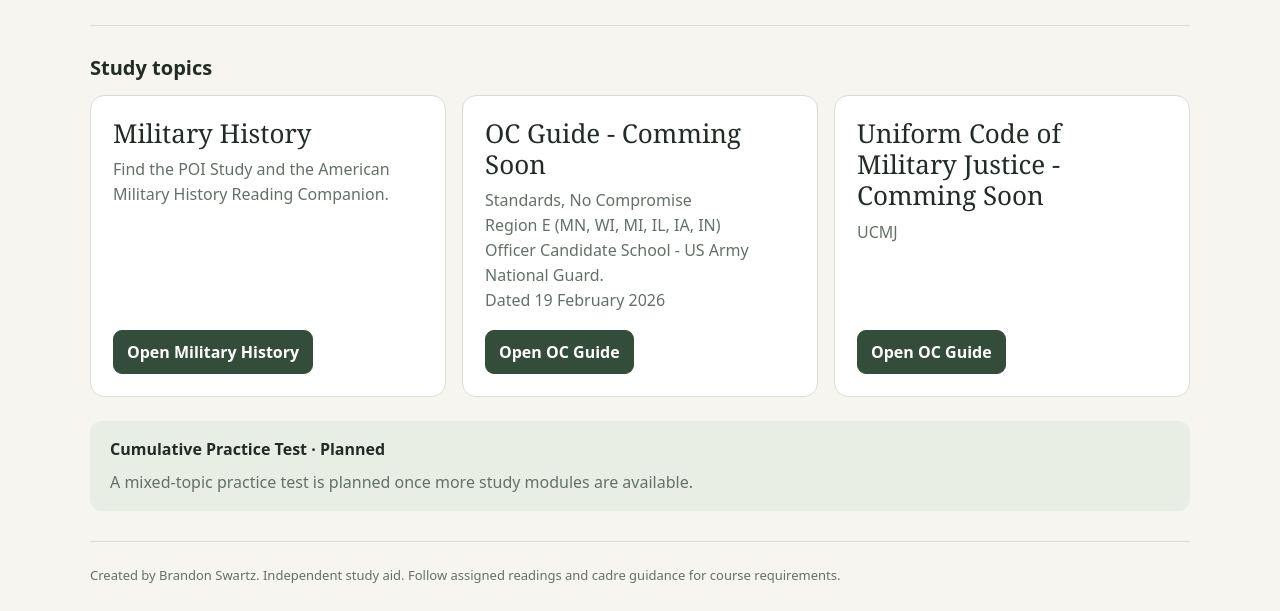
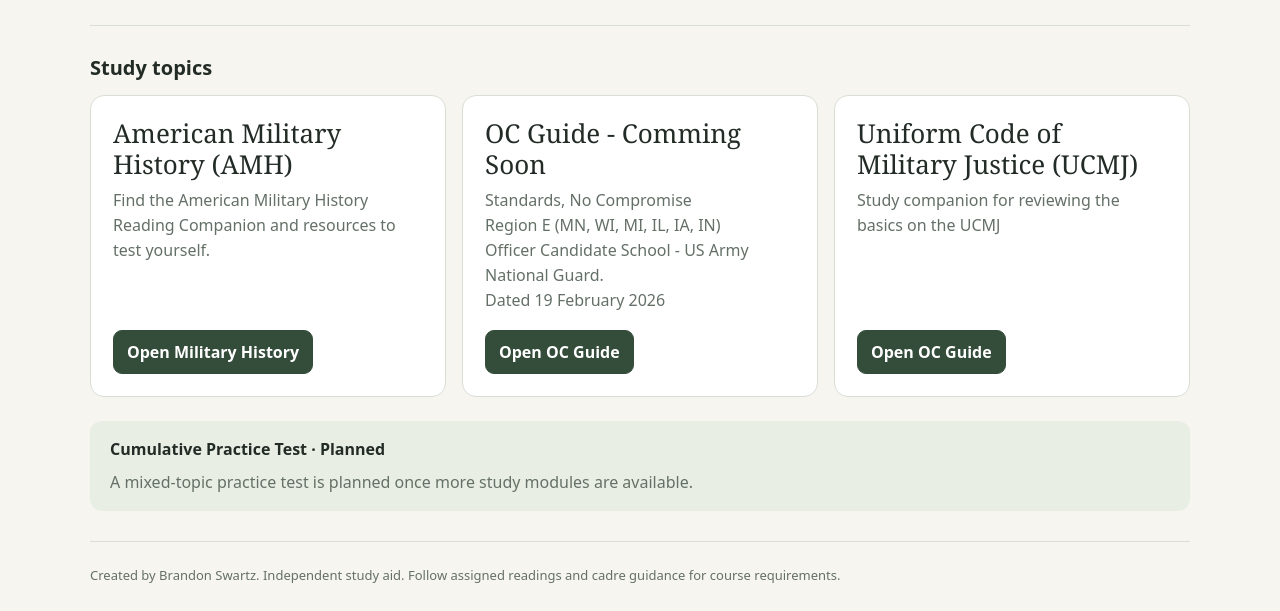
Before and after one commit to SwartzCraft/OCS-Study-Tools, a plain HTML site: page index.html in a window 1280 px wide. Shown: the part 210-821 px from the top of the page. Drawn offline with Linux system fonts and the light colour scheme.

Commit message:
Index update
linking of UCMJ companion. considered to receive landing page and practice test content.

```diff
--- a/index.html
+++ b/index.html
@@ -168,8 +168,8 @@ header.ocs-header { display: flex; flex-wrap: wrap; align-items: center; gap: 14
         <ul class="topics">
           <!-- STUDY TOPICS: Copy this entire list item to add a new topic. -->
           <li class="topic">
-            <h3>Military History</h3>
-            <p class="muted">Find the POI Study and the American Military History Reading Companion.</p>
+            <h3>American Military History (AMH)</h3>
+            <p class="muted">Find the American Military History Reading Companion and resources to test yourself.</p>
             <div class="actions">
               <a class="button primary" href="./history.html">Open Military History</a>
             </div>
@@ -182,10 +182,10 @@ header.ocs-header { display: flex; flex-wrap: wrap; align-items: center; gap: 14
             </div>
           </li>
 		  <li class="topic">
-            <h3>Uniform Code of Military Justice - Comming Soon</h3>
-            <p class="muted">UCMJ</p>
+            <h3>Uniform Code of Military Justice (UCMJ)</h3>
+            <p class="muted">Study companion for reviewing the basics on the UCMJ</p>
             <div class="actions">
-              <a class="button primary" href="./UCMJ.html">Open OC Guide</a>
+              <a class="button primary" href="./ucmj-study-companion.html">Open OC Guide</a>
             </div>
           </li>
           <!-- END STUDY TOPICS -->
```
